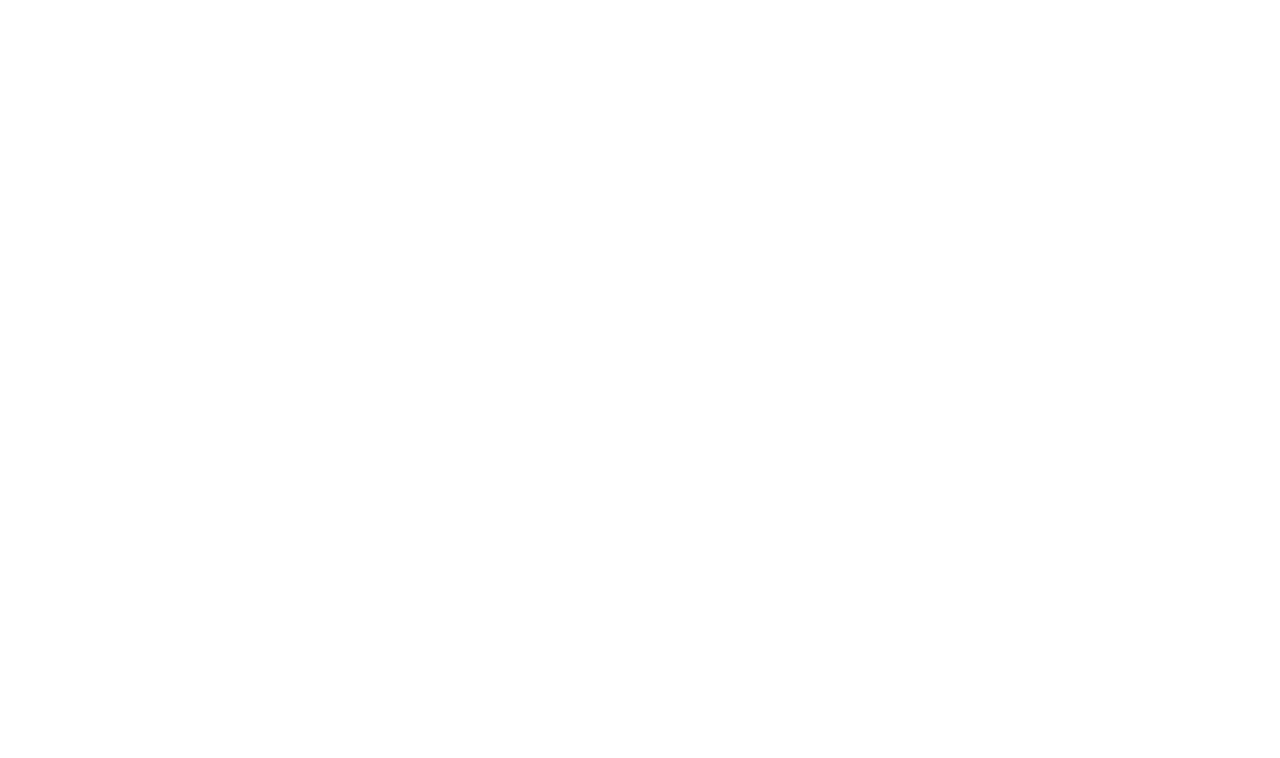
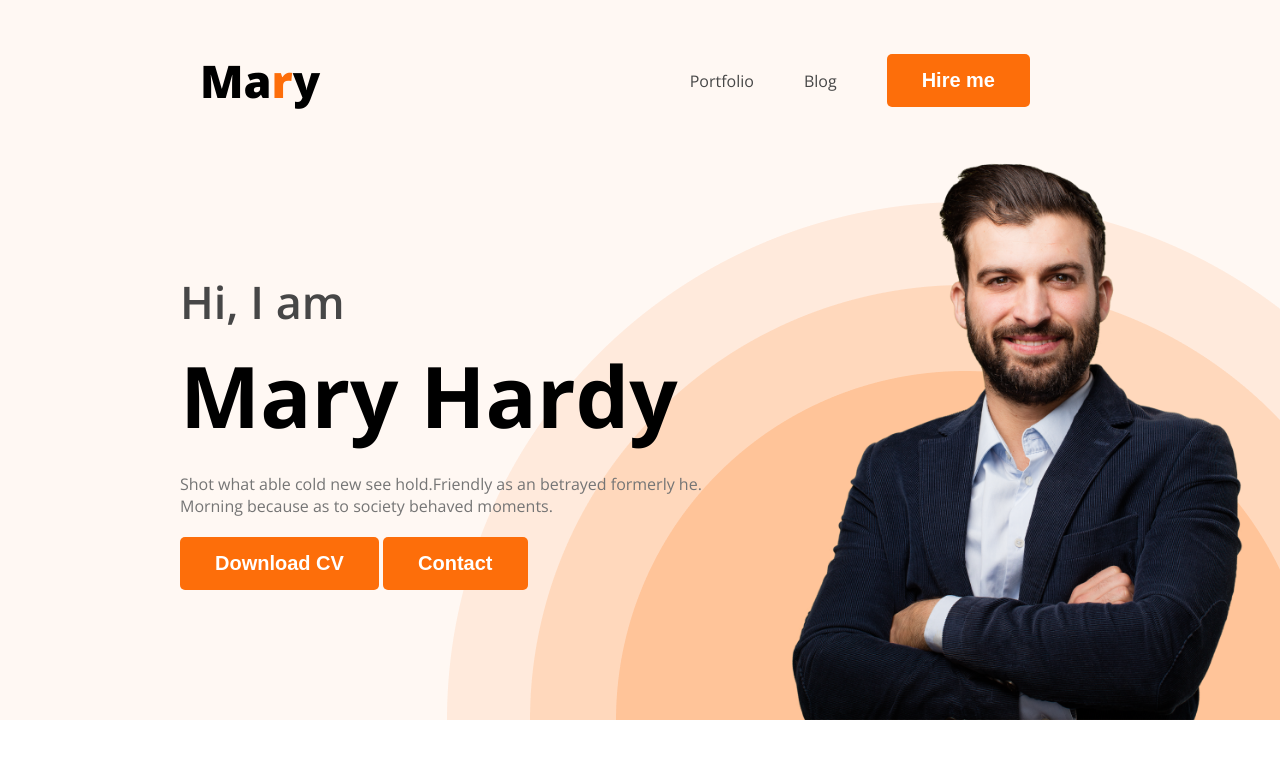
Before and after one commit to towfiabdullah/recap-developer-protfolio, a plain HTML site: page index.html in a window 1280 px wide. Drawn offline with nearby package versions, Linux system fonts and the light colour scheme.

Commit message:
banner commit done

```diff
--- a/index.html
+++ b/index.html
@@ -4,8 +4,44 @@
  <meta charset="UTF-8">
  <meta name="viewport" content="width=device-width, initial-scale=1.0">
  <title>developer portfolio </title>
+ <link rel="preconnect" href="https://fonts.googleapis.com">
+<link rel="preconnect" href="https://fonts.gstatic.com" crossorigin>
+<link href="https://fonts.googleapis.com/css2?family=Open+Sans:wght@300..800&display=swap" rel="stylesheet">
+
+ <link rel="stylesheet" href="styles/portfolio.css">
 </head>
 <body>
+  <header class="header">
+     <nav>
+          <h3 class="nav-title">Ma<span class="text-primary">r</span>y</h3>
+          <ul>
+             <li><a href="http://">Portfolio</a></li>
+             <li><a href="http://">Blog</a></li>
+             <li><button class="btn-primary">Hire me </button></li>
+
+          </ul>
+     </nav>
+     <div class="banner">
+         <div>
+            <h3 class="greetings">Hi, I  am</h3>
+            <h1 class="b-title">Mary Hardy</h1>
+        <p class="banner-des">Shot what able cold new see hold.Friendly as an betrayed formerly he. Morning because as to society behaved moments.</p>
+          <button class="btn-primary">Download CV</button>
+          <button class="btn-primary">Contact</button>
+
+
+
+
+         </div>
+         <img class="profilepice" src="images/hardy.png" alt="" srcset="">
+     </div>
+  </header>
+  <main>
+
+  </main>
+  <footer>
+
+  </footer>
 
 </body>
 </html>
--- /dev/null
+++ b/styles/portfolio.css
@@ -0,0 +1,81 @@
+/* nav related css */
+*{
+   margin:0px;
+}
+body{
+   font-family: "Open Sans", sans-serif;
+}
+nav{
+   display:flex;
+   justify-content:space-between;
+   align-items:center;
+   padding-top:50px;
+   margin:0 200px;
+}
+.nav-title{
+   color:black;
+     font-size:45px;
+     font-weight: 800;
+}
+.text-primary{
+     color:rgb(253, 110, 10);
+}
+.btn-primary{
+   border-radius: 5px;
+
+   background: rgb(253, 110, 10);
+   border:0;
+   font-size:20px;
+   font-weight: 700;
+   color:white;
+   padding:15px 35px;
+
+
+}
+nav>ul{
+   display: flex;
+   align-items:center;
+}
+nav li {
+    list-style:none;
+    margin-right:50px;
+}
+nav a {
+    text-decoration:none;
+    color:rgb(71, 71, 71);
+
+}
+.header{
+   background: rgb(255, 248, 243);
+   background-image: url(../images/header_bg.png);
+   background-repeat:no-repeat;
+   background-position:bottom right;
+}
+.banner {
+    padding :30px 30px 0px 180px;
+    display:flex;
+
+    align-items:center;
+}
+ .banner .profilepice{
+    width:500px;
+ }
+ .greetings{
+   color: rgb(71, 71, 71);
+   font-size: 45px;
+   color: rgb(71, 71, 71);
+   margin-bottom:0;
+   font-weight: 600;
+ }
+ .b-title{
+     font-size: 85px;
+     margin-top:5px;
+     margin-bottom:0;
+ }
+ .banner-des{
+      margin-top:20px;
+      max-width: 585px;
+      margin-bottom: 20px;
+      color: rgb(117, 117, 117);
+
+ }
```
Also changed, not shown: images/developer.png (added), images/hardy.png (added), images/header_bg.png (added), images/icons/facebook.png (added), images/icons/insta.png (added), images/icons/js.png (added), images/icons/mongo.png (added), images/icons/nodejs.png (added), images/icons/react.png (added), images/icons/twitter.png (added).
